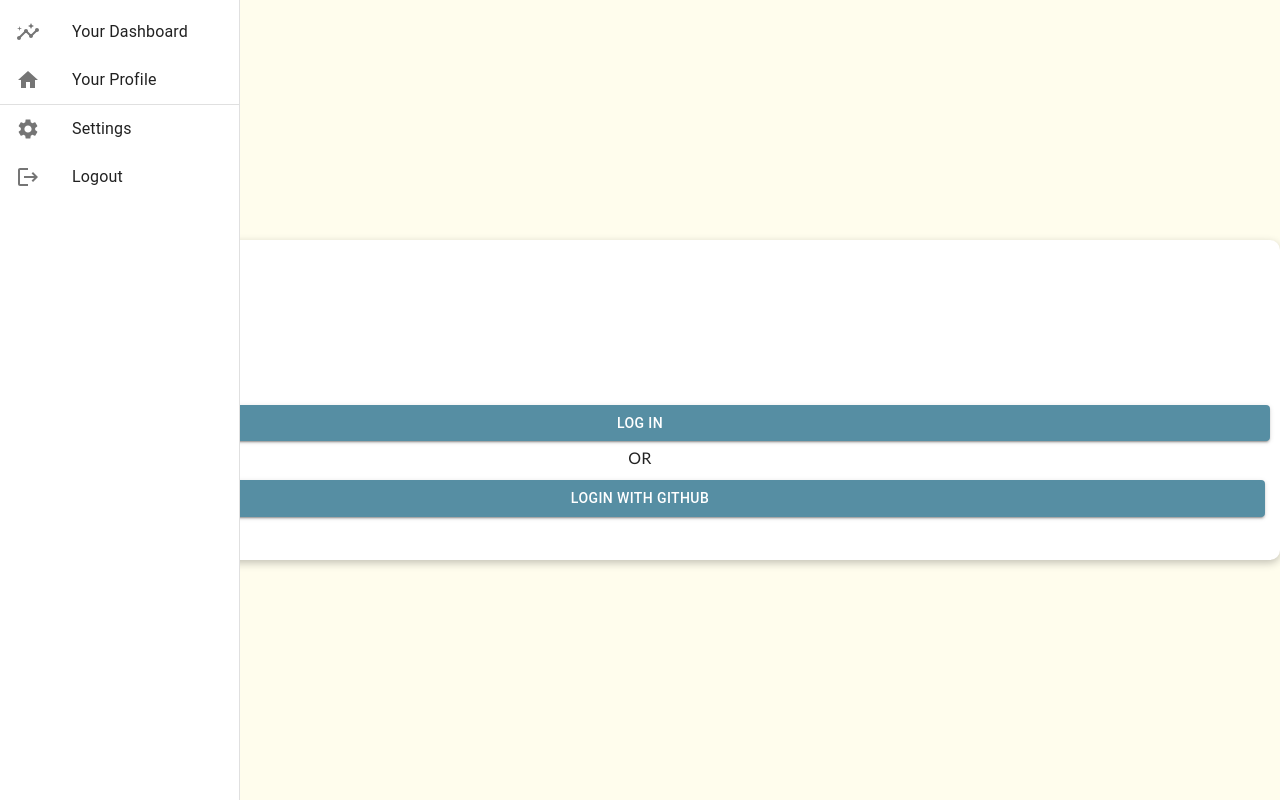
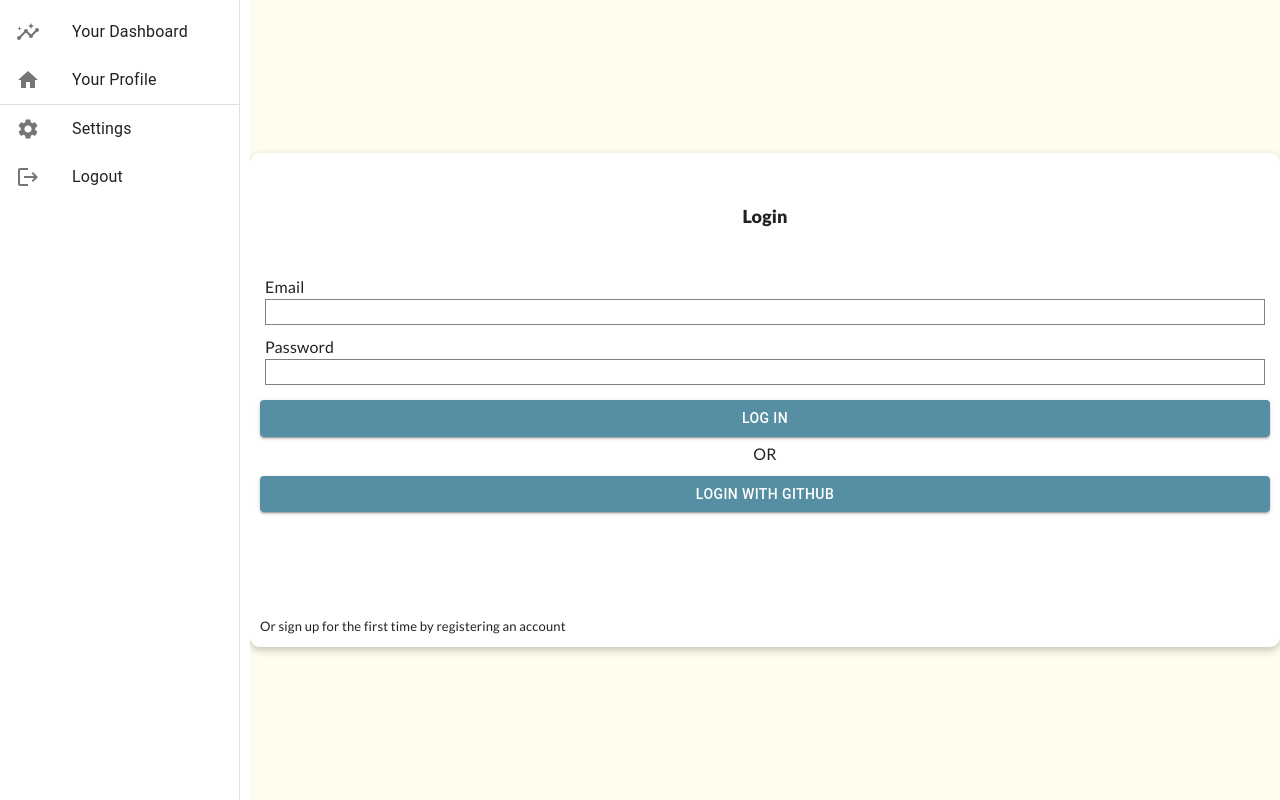
Before and after one commit to MariaIgonina/OnTrack, a React (Vite) app in the folder client/: page / in a window 1280 px wide. Built offline with nearby package versions, Linux system fonts and the light colour scheme.

Commit message:
register modal added

```diff
--- a/client/src/App.css
+++ b/client/src/App.css
@@ -1,6 +1,6 @@
 @import url("https://fonts.googleapis.com/css2?family=Lato:wght@100;300;400;700;900&display=swap");
 
-#logo {
+/* #logo {
   height: 50px;
   margin: 10px;
 }
@@ -34,4 +34,10 @@
 
 .icon {
   color: #484848;
+} */
+
+.content {
+  margin-left: 250px;
+  flex-grow: 1;
+  overflow-y: auto;
 }
--- a/client/src/App.tsx
+++ b/client/src/App.tsx
@@ -17,11 +17,8 @@ import "./App.css";
 function App() {
   return (
     <BrowserRouter>
-      {/* <img src={logo} alt="logo" id="logo" /> */}
-      {/* <Navbar /> */}
-
       <AgainSidebar />
-
+      <div className="content">
         <Routes>
           <Route path="/" element={<LoginPage />} />
           <Route path="/user" element={<ApplicantPage />} />
@@ -31,6 +28,7 @@ function App() {
           <Route path="/adduser" element={<AddApplicantPage />} />
           <Route path="/settings" element={<SettingsPage />} />
         </Routes>
+      </div>
     </BrowserRouter>
   );
 }
--- /dev/null
+++ b/client/src/Components/RegisterModal.css
@@ -0,0 +1,31 @@
+.modal-content {
+  margin-top: 50px;
+  background-color: white;
+}
+.textinput {
+  display: flex;
+  flex-direction: column;
+  margin: 5px;
+}
+#bottominput {
+  padding-bottom: 10px;
+}
+
+.checkbox {
+  display: flex;
+  flex-direction: row;
+  justify-content: space-around;
+  margin-bottom: 10px;
+}
+
+.btn {
+  padding: 5px;
+  background-color: #568ea3;
+  color: white;
+  margin: 10px;
+  align-items: center;
+  justify-content: center;
+  align-self: center;
+  width: 100%;
+  margin: 5px;
+}
--- /dev/null
+++ b/client/src/Components/RegisterModal.tsx
@@ -0,0 +1,61 @@
+import React, { useState } from "react";
+import "./RegisterModal.css";
+import Button from "@mui/material/Button";
+
+export default function RegisterModal() {
+  const [isUser, setisUser] = useState(false);
+  const [isRecruiter, setisRecruiter] = useState(true);
+
+  const handleToggle = () => {
+    setisUser(!isUser);
+    setisRecruiter(!isRecruiter);
+  };
+  return (
+    <div className="modal">
+      <div className="modal-content">
+        <form>
+          <div className="textinput">
+            <label className="label" htmlFor="email">
+              Email
+            </label>
+            <input name="email" type="text"></input>
+          </div>
+          <div className="textinput" id="bottominput">
+            <label className="label">Password</label>
+            <input name="Password" type="password"></input>
+          </div>
+
+          <div className="checkbox">
+            <input
+              type="checkbox"
+              id="applicant"
+              name="role"
+              value="applicant"
+              checked={!isUser}
+              onChange={handleToggle}
+            />
+            <label htmlFor="applicant">Applicant</label>
+
+            <input
+              type="checkbox"
+              id="recruiter"
+              name="role"
+              value="recruiter"
+              checked={!isRecruiter}
+              onChange={handleToggle}
+            />
+            <label htmlFor="recruiter">Recruiter</label>
+          </div>
+          <Button
+            sx={{ backgroundColor: "#568ea3" }}
+            variant="contained"
+            className="btn"
+            type="submit"
+          >
+            SIGN UP
+          </Button>
+        </form>
+      </div>
+    </div>
+  );
+}
--- a/client/src/Pages/Login.css
+++ b/client/src/Pages/Login.css
@@ -1,3 +1,16 @@
+input {
+  border: 1px solid grey;
+}
+
+.title {
+  font-size: large;
+  font-weight: 900;
+  justify-content: center;
+  align-items: center;
+  align-self: center;
+  margin: 40px;
+}
+
 .wholepage {
   height: 100vh;
   width: 100%;
@@ -9,8 +22,8 @@
 }
 
 .container {
-  width: 300px;
-  height: 320px;
+  width: max-content;
+  height: max-content;
   box-shadow: rgba(0, 0, 0, 0.24) 0px 3px 8px;
   display: flex;
   flex-direction: column;
@@ -46,6 +59,16 @@
   margin: 5px;
 }
 
+.register {
+  margin-top: 100px;
+  font-size: small;
+  font-weight: 500;
+}
+
+.smallbtn:hover p {
+  color: rgb(247, 118, 5);
+}
+
 #bottominput {
   padding-bottom: 10px;
 }
--- a/client/src/Pages/LoginPage.tsx
+++ b/client/src/Pages/LoginPage.tsx
@@ -1,7 +1,6 @@
 import React, { useState, useEffect } from "react";
-import { Link } from "react-router-dom";
-import { useNavigate } from "react-router-dom";
 import Button from "@mui/material/Button";
+import RegisterModal from "../Components/registerModal";
 
 import "./Login.css";
 
@@ -9,6 +8,11 @@ const CLIENT_ID = "Iv1.0f2124a7d7aa9dee";
 
 const LoginPage = () => {
   const [render, setReRender] = useState(false);
+  const [isOpen, setOpen] = useState(false);
+
+  function handleRegisterModal() {
+    setOpen(!isOpen);
+  }
 
   function loginWithGitHub() {
     window.location.assign(
@@ -79,6 +83,7 @@ const LoginPage = () => {
     <>
       <div className="wholepage">
         <div className="container">
+          <h1 className="title">Login</h1>
           {localStorage.getItem("accessToken") ? (
             <>
               <h3 className="loggedin">You are logged in!</h3>
@@ -123,6 +128,12 @@ const LoginPage = () => {
               >
                 Login With GitHub
               </Button>
+              <div className="register">
+                <button className="smallbtn" onClick={handleRegisterModal}>
+                  <p>Or sign up for the first time by registering an account</p>
+                </button>
+              </div>
+              {isOpen ? <RegisterModal /> : null}
             </>
           )}
         </div>
```
Also changed, not shown: 1 other file (tests, documents, lock files or other folders). Lines whose indentation alone changed are shown as unchanged.
